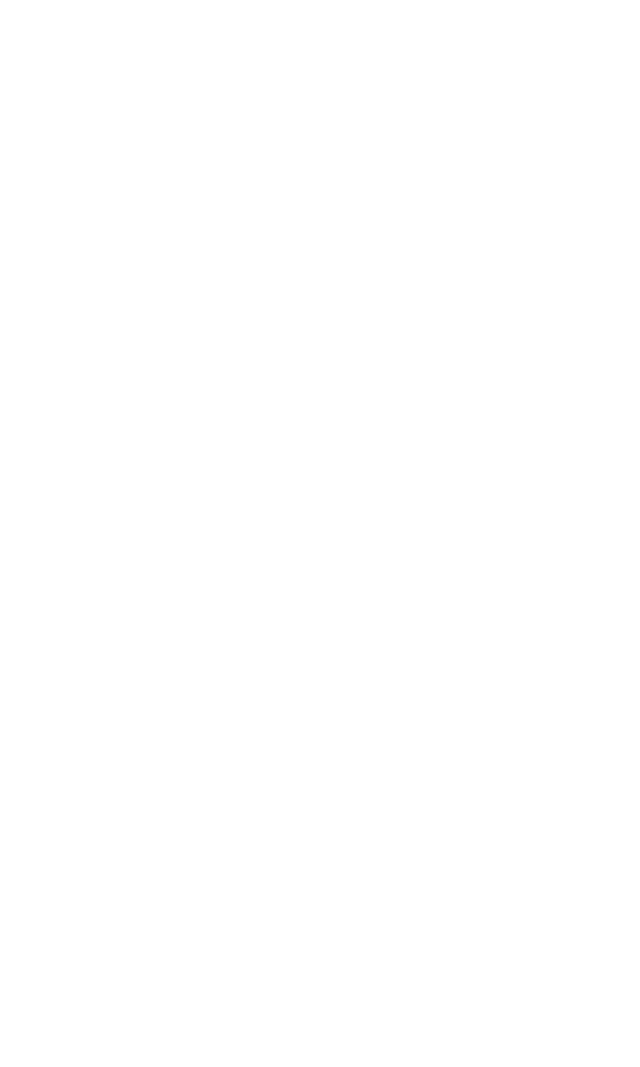
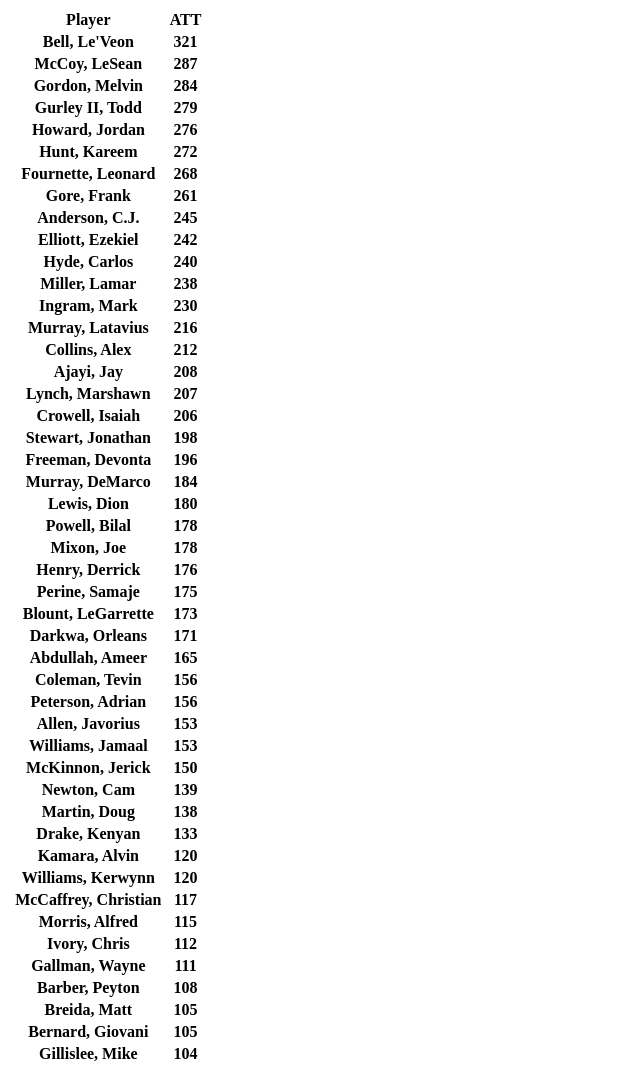
Before and after one commit to SamanthaDabble/sport, a plain HTML site: page index.html in a window 1280 px wide. Shown: the top 1067 px of the page, without its empty margins (0-640 px from the left). Before the commit the page ends 800 px from the top, so only its background shows below. Drawn offline with Linux system fonts and the light colour scheme.

Commit message:
replacing index file

```diff
--- a/index.html
+++ b/index.html
@@ -3,18 +3,75 @@
     <head>
 
     </head>
+    <body>
+        <table id="testing"></table>
 
-    <body>
-        <header>
+        <!--WORKING WITH ARRAY OF GIVEN NUMBERS FOR TESTING SORTING-->
+        <!--<script>
+            //SELECTION SORT FUNCTION TEST FOR AN ARRAY
+            function selectionSort (randArray) {
+                var length = randArray.length;
+                var newArray = [];
 
-        </header>
+                for (i = 0; i < length; i++) {
+                    newMin = Math.min(...randArray);
+                    newArray[i] = newMin;
+                    randArray.splice(randArray.indexOf(newMin),1);
+                }
+                return newArray;
+            }
+            var randArray = [234,234,5,5,8,23,145,8,9];
+            newArray = selectionSort(randArray);
+            console.log(newArray);
+        </script>-->
 
-        <main>
+        <!--SORTING SCRIPT-->
 
-        </main>
+        <script src="rushingPlayers.js"></script>
+        <script>
+            function selectionSort(playerArray,statSelected) {
+                var length = playerArray.length;
+                var stat = statSelected;
+                var statArray = [];
+                var refinedArray = [];
+                var list = "<tr><th>Player</th><th>" + statSelected + "</th></tr>";
 
-        <footer>
+                //GETTING AN ARRAY OF THE SPECIFIED STAT
+                for (i = 0; i < length; i++) {
+                    statArray[i] = rushingPlayers[i][stat];
+                }
 
-        </footer>
+                //NEW REFINED_ARRAY BASED ON MAXES OF STAT_ARRAY
+                var maxIndex;
+                for (i = 0; i < length; i++) {
+                    newMax = Math.max(...statArray);
+
+                    maxIndex = statArray.indexOf(newMax);
+
+                    refinedArray[i] = playerArray[maxIndex];
+                    statArray.splice(maxIndex,1);
+                    playerArray.splice(maxIndex,1);
+                    list += "<tr><th>" + refinedArray[i].player + "</th><th>" + refinedArray[i][stat] + "</th></tr>";
+                }
+                return [refinedArray,list];
+            }
+
+            //WHICH JSON OBJECT TO SORT
+            var playerArray = rushingPlayers;
+            //WHICH STAT TO SORT? SORTED FROM GREATEST TO LEAST
+            var statSelected = "ATT";
+            //OUTPUTS TWO VARIABLES
+            var [refinedArray,list] = selectionSort(playerArray,statSelected);
+
+            document.getElementById('testing').innerHTML = list;
+
+            console.log(refinedArray);
+        </script>
+
+        <!--CHARTING-->
+        <script>
+
+        </script>
+
     </body>
 </html>
```
